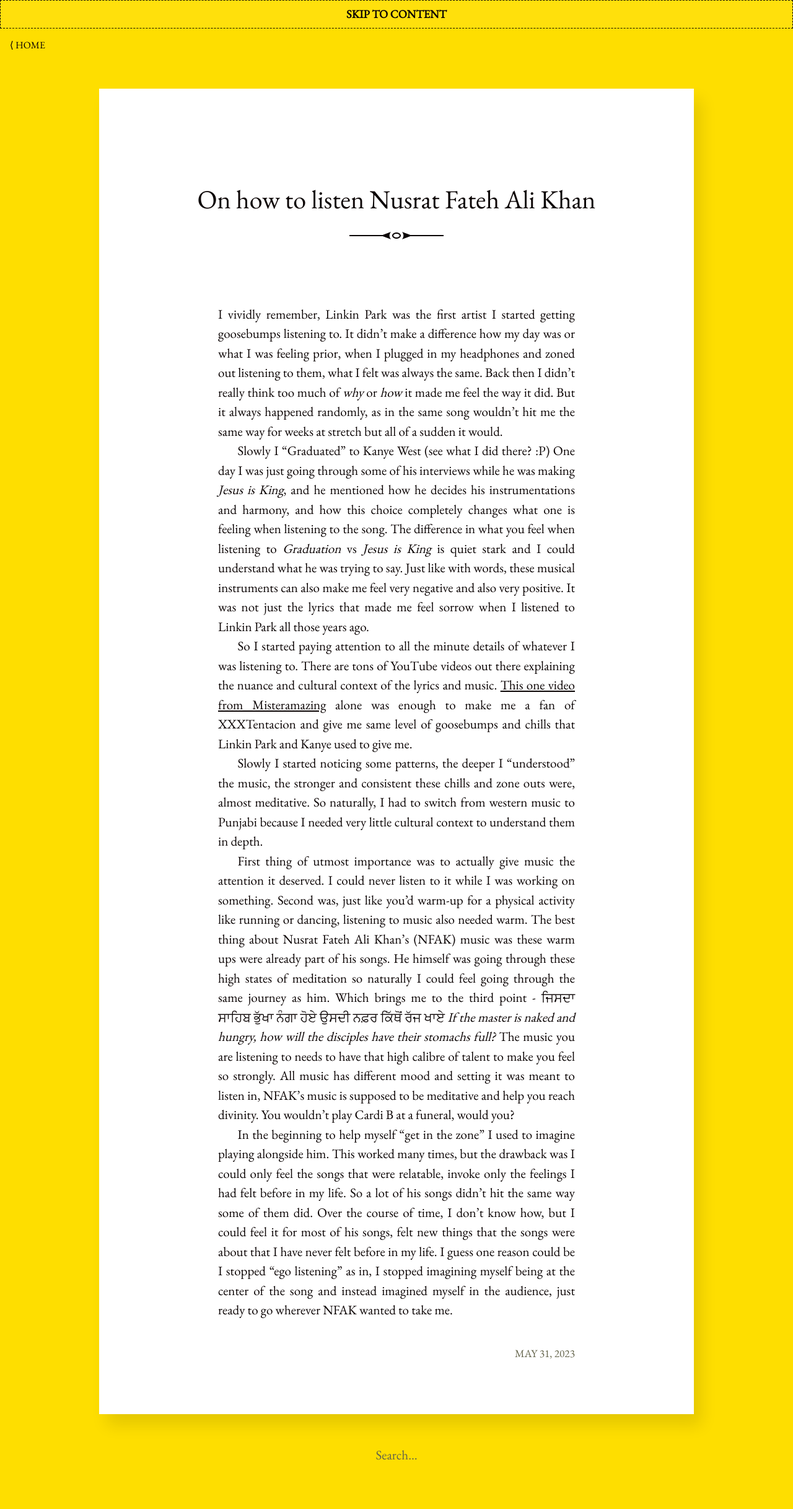
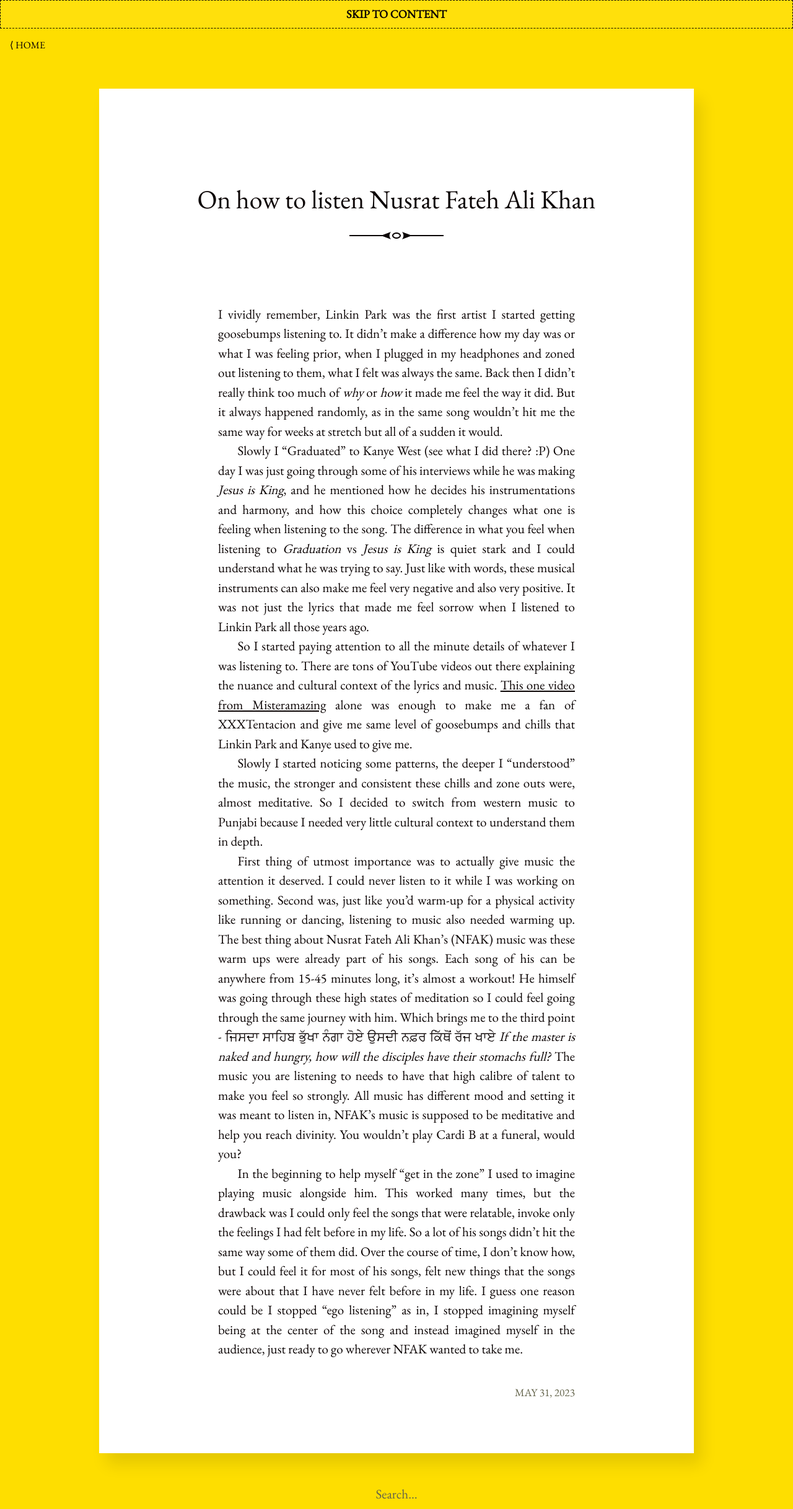
Before and after one commit to harpratap/harpratap.github.io, a Jekyll site: the page built from _posts/2023-05-31-on-how-to-listen-Nusrat-fateh-ali-khan.markdown, in a window 1280 px wide. Shown: the whole page at 62% size. Built offline with Jekyll 4.4.1, drawn with Linux system fonts in a browser that asks for light colours; before the commit the page ends 2371 px from its top, so only the background shows below that.

Commit message:
fix category

```diff
--- a/_posts/2023-05-25-on-writing-a-blog-in-the-age-of-llms.markdown
+++ b/_posts/2023-05-25-on-writing-a-blog-in-the-age-of-llms.markdown
@@ -2,7 +2,6 @@
 layout: post
 title:  "On writing a blog in the age of LLMs"
 date:   2023-05-25 19:13:06 +0900
-categories: meta
 ---
 LLMs are pure magic! I don't understand how, but it somehow manages to not only blurb out coherent answers but also be creative if you want it to be, already outclassing my literally skills :(
 
--- a/_posts/2023-05-31-on-how-to-listen-Nusrat-fateh-ali-khan.markdown
+++ b/_posts/2023-05-31-on-how-to-listen-Nusrat-fateh-ali-khan.markdown
@@ -10,10 +9,10 @@ Slowly I "Graduated" to Kanye West (see what I did there? :P) One day I was just
 
 So I started paying attention to all the minute details of whatever I was listening to. There are tons of YouTube videos out there explaining the nuance and cultural context of the lyrics and music. [This one video from Misteramazing] alone was enough to make me a fan of XXXTentacion and give me same level of goosebumps and chills that Linkin Park and Kanye used to give me.
 
-Slowly I started noticing some patterns, the deeper I "understood" the music, the stronger and consistent these chills and zone outs were, almost meditative. So naturally, I had to switch from western music to Punjabi because I needed very little cultural context to understand them in depth.
+Slowly I started noticing some patterns, the deeper I "understood" the music, the stronger and consistent these chills and zone outs were, almost meditative. So I decided to switch from western music to Punjabi because I needed very little cultural context to understand them in depth.
 
-First thing of utmost importance was to actually give music the attention it deserved. I could never listen to it while I was working on something. Second was, just like you'd warm-up for a physical activity like running or dancing, listening to music also needed warm. The best thing about Nusrat Fateh Ali Khan's (NFAK) music was these warm ups were already part of his songs. He himself was going through these high states of meditation so naturally I could feel going through the same journey as him. Which brings me to the third point - ਜਿਸਦਾ ਸਾਹਿਬ ਭੁੱਖਾ ਨੰਗਾ ਹੋਏ ਉਸਦੀ ਨਫ਼ਰ ਕਿੱਥੋਂ ਰੱਜ ਖਾਏ *If the master is naked and hungry, how will the disciples have their stomachs full?* The music you are listening to needs to have that high calibre of talent to make you feel so strongly. All music has different mood and setting it was meant to listen in, NFAK's music is supposed to be meditative and help you reach divinity. You wouldn't play Cardi B at a funeral, would you?
+First thing of utmost importance was to actually give music the attention it deserved. I could never listen to it while I was working on something. Second was, just like you'd warm-up for a physical activity like running or dancing, listening to music also needed warming up. The best thing about Nusrat Fateh Ali Khan's (NFAK) music was these warm ups were already part of his songs. Each song of his can be anywhere from 15-45 minutes long, it's almost a workout!  He himself was going through these high states of meditation so I could feel going through the same journey with him. Which brings me to the third point - ਜਿਸਦਾ ਸਾਹਿਬ ਭੁੱਖਾ ਨੰਗਾ ਹੋਏ ਉਸਦੀ ਨਫ਼ਰ ਕਿੱਥੋਂ ਰੱਜ ਖਾਏ *If the master is naked and hungry, how will the disciples have their stomachs full?* The music you are listening to needs to have that high calibre of talent to make you feel so strongly. All music has different mood and setting it was meant to listen in, NFAK's music is supposed to be meditative and help you reach divinity. You wouldn't play Cardi B at a funeral, would you?
 
-In the beginning to help myself "get in the zone" I used to imagine playing alongside him. This worked many times, but the drawback was I could only feel the songs that were relatable, invoke only the feelings I had felt before in my life. So a lot of his songs didn't hit the same way some of them did. Over the course of time, I don't know how, but I could feel it for most of his songs, felt new things that the songs were about that I have never felt before in my life. I guess one reason could be I stopped "ego listening" as in, I stopped imagining myself being at the center of the song and instead imagined myself in the audience, just ready to go wherever NFAK wanted to take me.
+In the beginning to help myself "get in the zone" I used to imagine playing music alongside him. This worked many times, but the drawback was I could only feel the songs that were relatable, invoke only the feelings I had felt before in my life. So a lot of his songs didn't hit the same way some of them did. Over the course of time, I don't know how, but I could feel it for most of his songs, felt new things that the songs were about that I have never felt before in my life. I guess one reason could be I stopped "ego listening" as in, I stopped imagining myself being at the center of the song and instead imagined myself in the audience, just ready to go wherever NFAK wanted to take me.
 
 [This one video from Misteramazing]: https://www.youtube.com/watch?v=Q7oDUgFlPhw
```
Also changed, not shown: other parts of _posts/2023-05-31-on-how-to-listen-Nusrat-fateh-ali-khan.markdown (+0 -1 lines).
